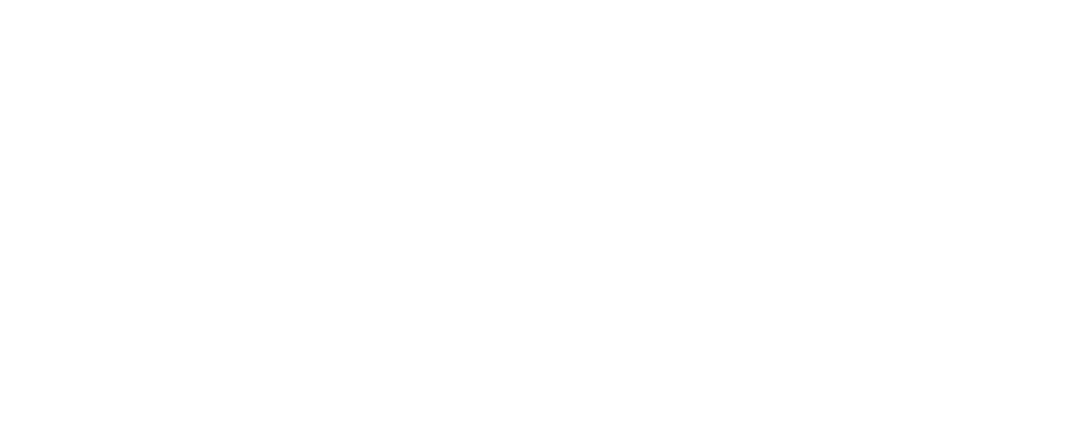
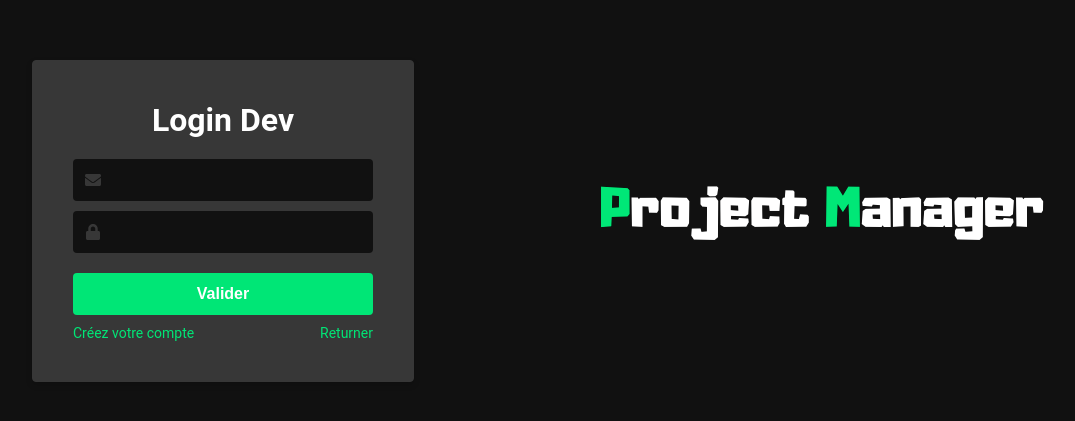
Before and after one commit to gutembergg/nomades-manager, a React (Create React App) app: page /sigin/dev in a window 1280 px wide. Shown: the part 189-610 px from the top of the page, without its empty margins (169-1244 px from the left). Built offline with nearby package versions, Linux system fonts and the light colour scheme.

Commit message:
login client et dev ok

```diff
--- /dev/null
+++ b/src/Components/Button/index.js
@@ -0,0 +1,9 @@
+import React from 'react'
+
+import { Container } from './styles'
+
+export const Button = ({ children, ...rest }) => {
+  return <Container {...rest}>{children}</Container>
+}
+
+export default Button
--- /dev/null
+++ b/src/Components/Button/styles.js
@@ -0,0 +1,22 @@
+import styled from 'styled-components'
+import { shade } from 'polished'
+
+import colors from '../../styles/colors'
+
+export const Container = styled.button`
+  margin-top: 10px;
+  cursor: pointer;
+  width: 300px;
+  height: 42px;
+  border-radius: 4px;
+  border: 0;
+  background: ${colors.green};
+  color: #fff;
+  font-weight: bold;
+  font-size: 16px;
+  transition: 0.2s;
+
+  &:hover {
+    background: ${shade(0.2, `${colors.green}`)};
+  }
+`
--- /dev/null
+++ b/src/Pages/ClientLogin/index.js
@@ -0,0 +1,29 @@
+import React from 'react'
+import { Link } from 'react-router-dom'
+import Logo from '../../assets/logo.png'
+import Input from '../../Components/Input'
+import Button from '../../Components/Button'
+import { FaCode } from 'react-icons/fa'
+
+import { Container, Content, Form, FormActions } from './styles'
+
+const ClientLogin = () => {
+  return (
+    <Container>
+      <img src={Logo} alt="Logo" />
+      <Content>
+        <Form>
+          <h1>Login comme client</h1>
+          <Input icon={FaCode} placeholder="Code" />
+
+          <Button>Entrer</Button>
+          <FormActions>
+            <Link to="/">Returner</Link>
+          </FormActions>
+        </Form>
+      </Content>
+    </Container>
+  )
+}
+
+export default ClientLogin
--- /dev/null
+++ b/src/Pages/ClientLogin/styles.js
@@ -0,0 +1,56 @@
+import styled from 'styled-components'
+import colors from '../../styles/colors'
+
+export const Container = styled.div`
+  height: 100vh;
+  display: flex;
+  flex-direction: row;
+  justify-content: center;
+  align-items: center;
+
+  background: ${colors.primary};
+`
+
+export const Content = styled.div`
+  display: flex;
+  flex-direction: column;
+  justify-content: center;
+  align-items: center;
+
+  width: 100%;
+  max-width: 700px;
+`
+
+export const Form = styled.div`
+  margin-top: 20px;
+  padding: 40px;
+  border: 1px solid ${colors.gray};
+  background: ${colors.gray};
+  border-radius: 4px;
+
+  display: flex;
+  flex-direction: column;
+  align-items: center;
+
+  h1 {
+    text-align: center;
+    margin-bottom: 20px;
+    color: ${colors.black};
+  }
+`
+
+export const FormActions = styled.div`
+  width: 100%;
+
+  margin-top: 10px;
+  display: flex;
+  flex-direction: row;
+  justify-content: space-between;
+  align-items: center;
+
+  a {
+    text-decoration: none;
+    color: #00e676;
+    font-size: 14px;
+  }
+`
--- a/src/Pages/DevLogin/index.js
+++ b/src/Pages/DevLogin/index.js
@@ -1,18 +1,45 @@
-import React from 'react'
+import React, { useCallback, useState } from 'react'
+import { Link } from 'react-router-dom'
 import Logo from '../../assets/logo.png'
 import Input from '../../Components/Input'
 import { FaEnvelope, FaLock } from 'react-icons/fa'
 
-import { Container, FormWrapper, Form } from './styles'
+import { Container, FormWrapper, Form, FormActions } from './styles'
+import Button from '../../Components/Button'
 
 const DevLogin = () => {
+  const [model, setModel] = useState({
+    email: '',
+    password: ''
+  })
+
+  const updateModel = useCallback(
+    e => {
+      setModel({
+        ...model,
+        [e.target.name]: e.target.value
+      })
+    },
+    [model]
+  )
+
   return (
     <Container>
       <FormWrapper>
         <Form>
           <h1>Login Dev</h1>
-          <Input icon={FaEnvelope} />
-          <Input icon={FaLock} isPassword />
+          <Input onChange={updateModel} name="email" icon={FaEnvelope} />
+          <Input
+            onChange={updateModel}
+            name="password"
+            icon={FaLock}
+            isPassword
+          />
+          <Button type="submit">Valider</Button>
+          <FormActions>
+            <Link to="/signup/dev">Créez votre compte</Link>
+            <Link to="/">Returner</Link>
+          </FormActions>
         </Form>
       </FormWrapper>
       <img src={Logo} alt="logo" />
--- a/src/Pages/Start/index.js
+++ b/src/Pages/Start/index.js
@@ -1,17 +1,36 @@
-import React from 'react'
+import React, { useCallback } from 'react'
+import { useHistory } from 'react-router-dom'
 import Logo from '../../assets/logo.png'
 import colors from '../../styles/colors'
+import { FaCode, FaUsers } from 'react-icons/fa'
 
 import { Container, ContentCard, StartButton } from './styles'
 
 const Home = () => {
+  const history = useHistory()
+
+  const navigate = useCallback(
+    path => {
+      history.push(path)
+    },
+    [history]
+  )
+
   return (
     <Container>
       <img src={Logo} alt="Logo" />
       <ContentCard>
-        <StartButton>DevLogin</StartButton>
-        <StartButton color={colors.black} background={colors.primary}>
-          ClientLogin
+        <StartButton onClick={() => navigate('/sigin/dev')}>
+          <FaCode size={50} />
+          <span>Entrer comme Dev</span>
+        </StartButton>
+        <StartButton
+          onClick={() => navigate('/sigin/client')}
+          color={colors.black}
+          background={colors.primary}
+        >
+          <FaUsers size={50} />
+          <span>Entrer comme Client</span>
         </StartButton>
       </ContentCard>
     </Container>
--- a/src/routes.js
+++ b/src/routes.js
@@ -1,14 +1,17 @@
 import React from 'react'
 import { BrowserRouter, Route, Switch } from 'react-router-dom'
 
+import Start from './Pages/Start'
 import DevLogin from './Pages/DevLogin'
-import Start from './Pages/Start'
+import ClientLogin from './Pages/ClientLogin'
+
 const Routes = () => {
   return (
     <BrowserRouter>
       <Switch>
         <Route path="/" exact component={Start} />
-        <Route path="/dev-login" component={DevLogin} />
+        <Route path="/sigin/dev" component={DevLogin} />
+        <Route path="/sigin/client" component={ClientLogin} />
       </Switch>
     </BrowserRouter>
   )
```
Also changed, not shown: 1 other file (tests, documents, lock files or other folders).
